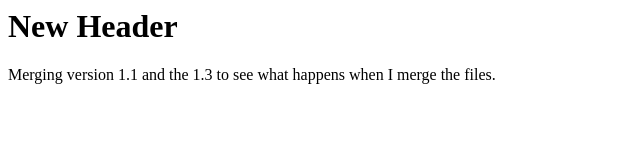
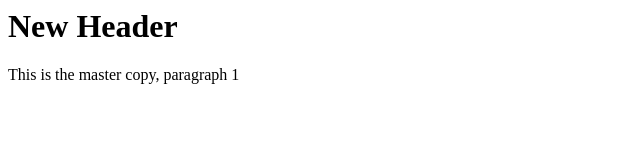
Before and after one commit to AnddrewJJ/Andrew-test, a plain HTML site: page andrew-index.html in a window 1280 px wide. Shown: the whole page, without its empty margins (0-640 px from the left). Drawn offline with Linux system fonts and the light colour scheme.

Commit message:
edited master copy

```diff
--- a/andrew-index.html
+++ b/andrew-index.html
@@ -1,10 +1,9 @@
 <html>
 <head>
-<title>Version 1.1</title>
+<title>Master Copy</title>
 </head>
 <body>
 <h1>New Header</h1>
-	<p>Merging version 1.1 and the  1.3 to see what happens when I merge the files.</p>
-<title>Second title</title>
+	<p>This is the master copy, paragraph 1</p>
 </body>
 </html>
```
